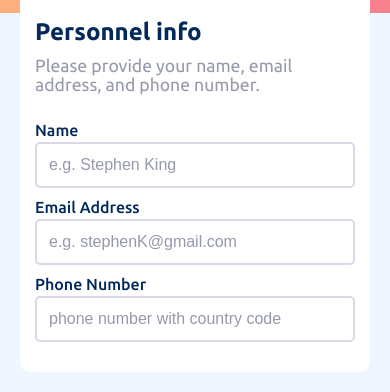
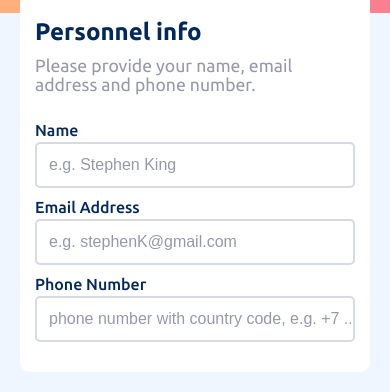
Before and after one commit to ogidog/multi-step-form, a React (Create React App) app: page /step1 in a window 390 px wide. Shown: the part 159-551 px from the top of the page. Built offline with nearby package versions, Linux system fonts and the light colour scheme.

Commit message:
Issue with phone number "+" sign leading (Solved)

```diff
--- a/src/entities/add-on-option/ui/add-on-option.tsx
+++ b/src/entities/add-on-option/ui/add-on-option.tsx
@@ -2,7 +2,7 @@ import * as React from 'react';
 import styled from "styled-components";
 
 import iconCheckMark from "../assets/icon-checkmark.svg";
-import {AddOnDescType, AddOnType, PaymentType} from "../../../shared/@types";
+import {AddOnDescType, AddOnType, PaymentType} from "shared/@types";
 
 const Label = styled.label`
   display: grid;
--- a/src/entities/billing-toggle/ui/billing-toggle.tsx
+++ b/src/entities/billing-toggle/ui/billing-toggle.tsx
@@ -3,7 +3,7 @@ import styled from "styled-components";
 import {Toggle} from "shared/index";
 import {useDispatch, useSelector} from "react-redux";
 import {changeBilling, selectBilling} from "shared/slices/step2Slice";
-import {BillingType} from "../../../shared/@types";
+import {BillingType} from "shared/@types";
 
 const StyledContainer = styled.div`
   display: grid;
--- a/src/entities/confirm-button/ui/confirm-button.tsx
+++ b/src/entities/confirm-button/ui/confirm-button.tsx
@@ -2,7 +2,7 @@ import * as React from 'react';
 import styled from "styled-components";
 import {useDispatch, useSelector} from "react-redux";
 import {nextStep, selectCurrentStepNumber} from "shared/slices/controlSlice";
-import {StepNumberType} from "../../../shared/@types";
+import {StepNumberType} from "shared/@types";
 
 const Button = styled.button<{ currentStepNumber: StepNumberType }>`
   box-sizing: border-box;
--- a/src/entities/input-phone/ui/input-phone.tsx
+++ b/src/entities/input-phone/ui/input-phone.tsx
@@ -14,8 +14,14 @@ export const InputPhone = () => {
 
         if (event.key !== "Backspace") {
 
-            if (!event.key.match(/^[0-9\+]*$/)) {
-                event.preventDefault()
+            if (!event.key.match(/^[0-9]*$/)) {
+                event.preventDefault();
+                return;
+            }
+
+            if (value.length === 0) {
+                inputRef.current!.value = "+";
+                return;
             }
 
             if (PHONE_CODES[value]) {
@@ -40,7 +46,7 @@ export const InputPhone = () => {
             name={"personnelPhone"}
             type={"tel"}
             label={"Phone Number"}
-            placeholderText={"phone number with country code"}
+            placeholderText={"phone number with country code, e.g. +7 ..."}
             errorText={"Invalid phone number."}
             onKeyDown={keyDownHandler}
             pattern={pattern}
--- a/src/entities/next-step-button/ui/next-step-button.tsx
+++ b/src/entities/next-step-button/ui/next-step-button.tsx
@@ -3,7 +3,7 @@ import styled from "styled-components";
 import {selectCurrentStepNumber} from "shared/slices/controlSlice";
 import {FC} from "react";
 import {useSelector} from "react-redux";
-import {StepNumberType} from "../../../shared/@types";
+import {StepNumberType} from "shared/@types";
 
 const Button = styled.button<{ currentStepNumber: StepNumberType }>`
   box-sizing: border-box;
--- a/src/widgets/step1-form/ui/step1-form.tsx
+++ b/src/widgets/step1-form/ui/step1-form.tsx
@@ -69,7 +69,7 @@ export const Step1Form: FC = () => {
         <form id={`step${currentStep}`} name={`step${currentStep}`} onSubmit={submitHandler} autoComplete={"off"}>
             <StyledContainer>
                 <FormCaption title={"Personnel info"}
-                             hint={"Please provide your name, email address, and phone number."}/>
+                             hint={"Please provide your name, email address and phone number."}/>
                 <InputContainer>
                     <InputName/>
                     <InputEmail/>
--- a/src/widgets/step4-form/ui/step4-form.tsx
+++ b/src/widgets/step4-form/ui/step4-form.tsx
@@ -5,7 +5,7 @@ import {useSelector} from "react-redux";
 import {selectBilling, selectPlanPrice} from "shared/slices/step2Slice";
 import {selectAddOnPrices, selectAddOns} from "shared/slices/step3Slice";
 import {shortBillingName} from "shared/index";
-import {BillingType} from "../../../shared/@types";
+import {BillingType} from "shared/@types";
 
 const StyledContainer = styled.div`
 
```
